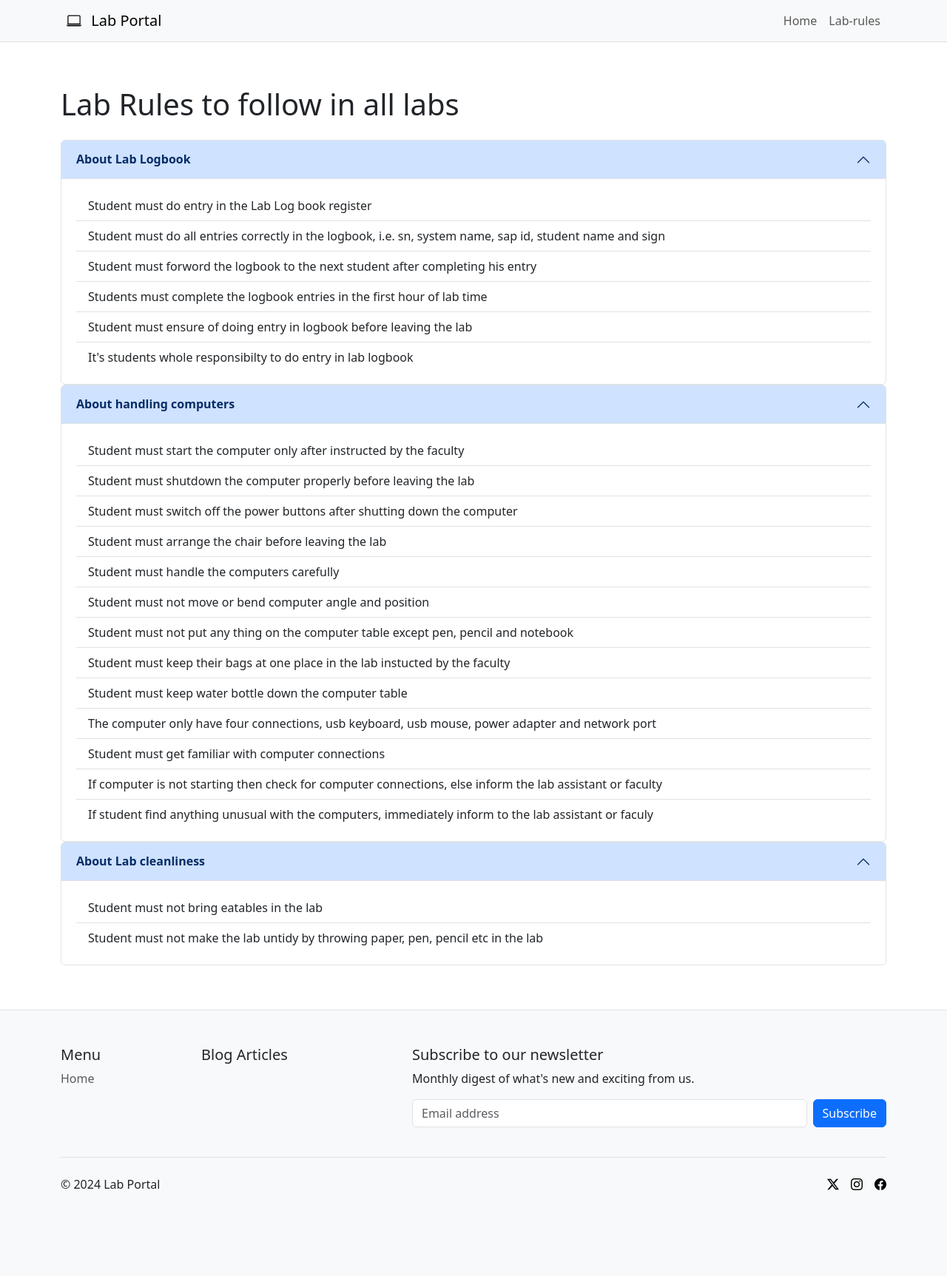
After one commit to csitstudentsguide/lab-portal, a Django app: page /lab-rules in a window 1280 px wide. The commit adds this page. Shown: the whole page at 74% size. Run offline with Django 5.2, Linux system fonts and the light colour scheme; some libraries are stand-ins or nearby versions.

Commit message:
Add view, url link for lab-rules page

```diff
--- a/labPortal/labPortalHome/templates/labPortalHome/base.html
+++ b/labPortal/labPortalHome/templates/labPortalHome/base.html
@@ -30,6 +30,9 @@
                 <ul class="navbar-nav me-end mb-2 mb-lg-0">
                     <li class="nav-item">
                         <a class="nav-link" href="{% url '' %}">Home</a>
+                    </li>
+                    <li class="nav-item">
+                        <a class="nav-link" href="{% url 'lab-rules' %}">Lab-rules</a>
                     </li>
                     <!--
                     <li class="nav-item">
--- /dev/null
+++ b/labPortal/labPortalHome/templates/labPortalHome/lab-rules.html
@@ -0,0 +1,103 @@
+{% extends 'labPortalHome/base.html' %}
+{% load static %}
+
+{% block title %} Lab Portal | Home {% endblock %}
+
+{% block content %}
+
+<!-- Lab rules section -->
+<section>
+    <div class="container-lg mb-4">
+        <h1 class="h1">Lab Rules to follow in all labs</h1>
+    </div>
+
+    <div class="container-lg">
+        <div class="accordion" id="accordionExample1">
+            <div class="accordion-item">
+                <h2 class="accordion-header">
+                    <button class="accordion-button" type="button" data-bs-toggle="collapse"
+                        data-bs-target="#collapseOne" aria-expanded="true" aria-controls="collapseOne">
+                        <span class="fw-bold">About Lab Logbook</span>
+                    </button>
+                </h2>
+                <div id="collapseOne" class="accordion-collapse collapse show" data-bs-parent="#accordionExample1">
+                    <div class="accordion-body">
+                        <ul class="list-group list-group-flush">
+                            <li class="list-group-item">Student must do entry in the Lab Log book register</li>
+                            <li class="list-group-item">Student must do all entries correctly in the logbook, i.e. sn,
+                                system name, sap id, student name and sign</li>
+                            <li class="list-group-item">Student must forword the logbook to the next student after
+                                completing his entry</li>
+                            <li class="list-group-item">Students must complete the logbook entries in the first hour of
+                                lab time</li>
+                            <li class="list-group-item">Student must ensure of doing entry in logbook before leaving the
+                                lab</li>
+                            <li class="list-group-item">It's students whole responsibilty to do entry in lab logbook
+                            </li>
+                        </ul>
+                    </div>
+                </div>
+            </div>
+        </div>
+
+        <div class="accordion" id="accordionExample2">
+            <div class="accordion-item">
+                <h2 class="accordion-header">
+                    <button class="accordion-button" type="button" data-bs-toggle="collapse"
+                        data-bs-target="#collapseTwo" aria-expanded="true" aria-controls="collapseTwo">
+                        <span class="fw-bold">About handling computers</span>
+                    </button>
+                </h2>
+                <div id="collapseTwo" class="accordion-collapse collapse show" data-bs-parent="#accordionExample2">
+                    <div class="accordion-body">
+                        <ul class="list-group list-group-flush">
+                            <li class="list-group-item">Student must start the computer only after instructed by the
+                                faculty</li>
+                            <li class="list-group-item">Student must shutdown the computer properly before leaving the
+                                lab</li>
+                            <li class="list-group-item">Student must switch off the power buttons after shutting down
+                                the computer</li>
+                            <li class="list-group-item">Student must arrange the chair before leaving the lab</li>
+                            <li class="list-group-item">Student must handle the computers carefully</li>
+                            <li class="list-group-item">Student must not move or bend computer angle and position</li>
+                            <li class="list-group-item">Student must not put any thing on the computer table except pen,
+                                pencil and notebook</li>
+                            <li class="list-group-item">Student must keep their bags at one place in the lab instucted
+                                by the faculty</li>
+                            <li class="list-group-item">Student must keep water bottle down the computer table</li>
+                            <li class="list-group-item">The computer only have four connections, usb keyboard, usb
+                                mouse, power adapter and network port</li>
+                            <li class="list-group-item">Student must get familiar with computer connections</li>
+                            <li class="list-group-item">If computer is not starting then check for computer connections,
+                                else inform the lab assistant or faculty</li>
+                            <li class="list-group-item">If student find anything unusual with the computers, immediately
+                                inform to the lab assistant or faculy</li>
+                        </ul>
+                    </div>
+                </div>
+            </div>
+        </div>
+
+        <div class="accordion" id="accordionExample3">
+            <div class="accordion-item">
+                <h2 class="accordion-header">
+                    <button class="accordion-button" type="button" data-bs-toggle="collapse"
+                        data-bs-target="#collapseThree" aria-expanded="true" aria-controls="collapseThree">
+                        <span class="fw-bold">About Lab cleanliness</span>
+                    </button>
+                </h2>
+                <div id="collapseThree" class="accordion-collapse collapse show" data-bs-parent="#accordionExample3">
+                    <div class="accordion-body">
+                        <ul class="list-group list-group-flush">
+                            <li class="list-group-item">Student must not bring eatables in the lab</li>
+                            <li class="list-group-item">Student must not make the lab untidy by throwing paper, pen,
+                                pencil etc in the lab</li>
+                        </ul>
+                    </div>
+                </div>
+            </div>
+        </div>
+    </div>
+</section>
+
+{% endblock%}
--- a/labPortal/labPortalHome/urls.py
+++ b/labPortal/labPortalHome/urls.py
@@ -3,4 +3,5 @@ from . import views
 
 urlpatterns = [
     path('', views.lab_portal_home, name=''),
+    path('lab-rules', views.lab_rules, name='lab-rules'),
 ]
--- a/labPortal/labPortalHome/views.py
+++ b/labPortal/labPortalHome/views.py
@@ -3,3 +3,6 @@ from django.shortcuts import render
 # Create your views here.
 def lab_portal_home(request):
     return render(request, 'labPortalHome/lab_portal_home.html')
+
+def lab_rules(request):
+    return render(request, 'labPortalHome/lab-rules.html')
```
